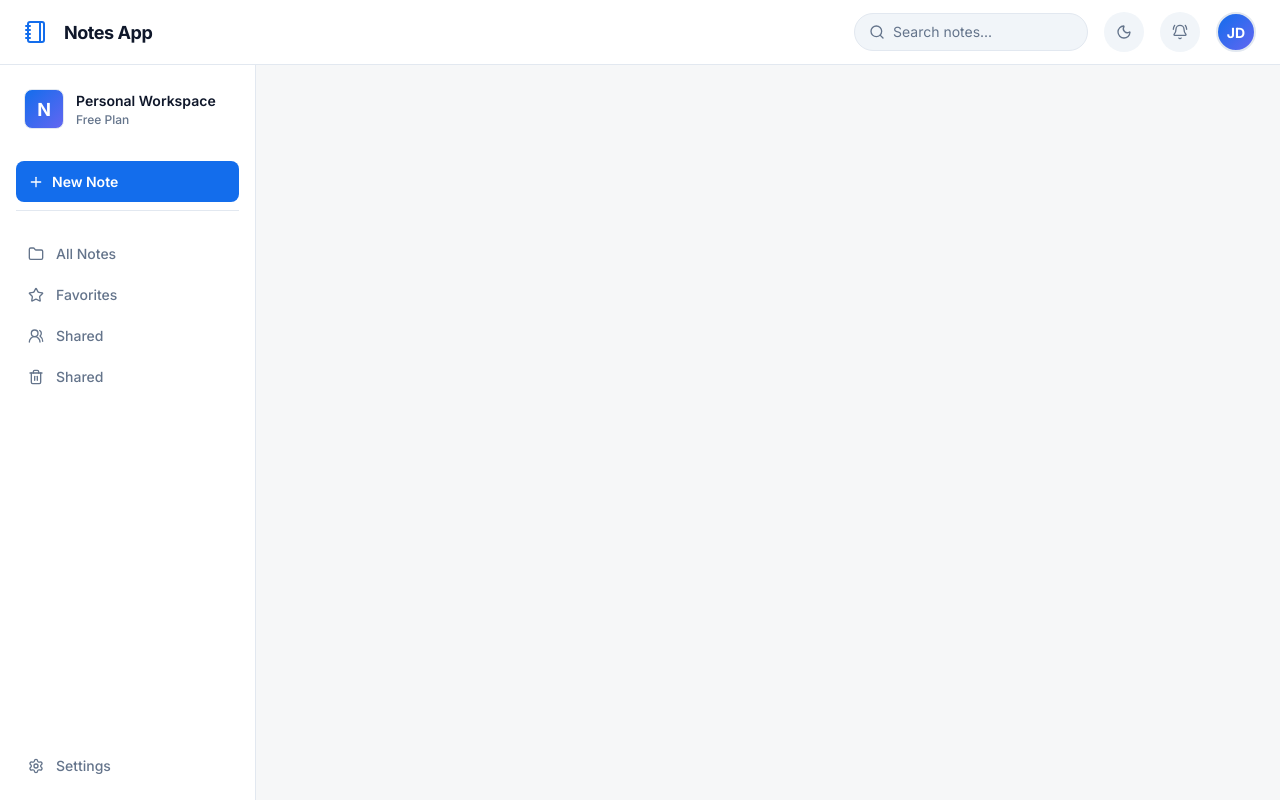
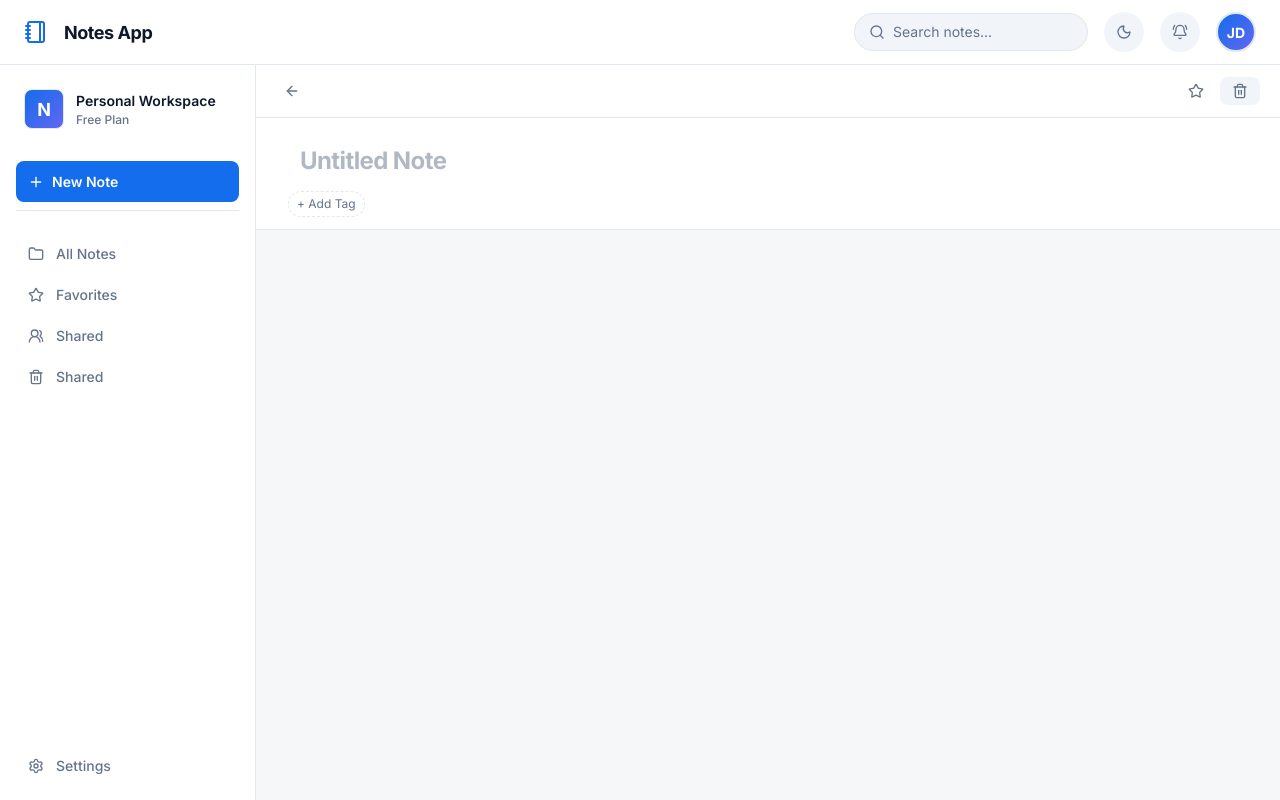
Before and after one commit to Afisphbl/note-app, a React (Create React App) app: page /note/fc45043d-7a7c-48d7-8830-be532e0906df in a window 1280 px wide. Built offline with nearby package versions, Linux system fonts and the light colour scheme.

Commit message:
feat: implement NoteEditor component with toolbar and tag management

```diff
--- a/src/App.jsx
+++ b/src/App.jsx
@@ -1,6 +1,7 @@
 import React from "react";
 import Header from "./components/Header/Header";
 import SideBar from "./components/SideBar/SideBar";
+import NoteEditor from "./components/Note/NoteEditor";
 
 function App() {
   return (
@@ -8,6 +9,7 @@ function App() {
       <Header />
       <main className="app-main">
         <SideBar />
+        <NoteEditor />
       </main>
     </article>
   );
--- a/src/components/Button/Button.jsx
+++ b/src/components/Button/Button.jsx
@@ -3,9 +3,10 @@ export default function Button({
   type = "button",
   onClick,
   className,
+  title = "",
 }) {
   return (
-    <button className={className} onClick={onClick} type={type}>
+    <button className={className} onClick={onClick} type={type} title={title}>
       {children}
     </button>
   );
--- /dev/null
+++ b/src/components/Note/NoteEditor.css
@@ -0,0 +1,291 @@
+.editor {
+  display: flex;
+  flex: 1;
+  flex-direction: column;
+  overflow: hidden;
+  background-color: var(--bg-main);
+  transition: background-color 0.2s;
+}
+
+/* ---- Toolbar ---- */
+.editor__toolbar {
+  display: flex;
+  align-items: center;
+  justify-content: space-between;
+  padding: 0.625rem 1.25rem;
+  border-bottom: 1px solid var(--border-color);
+  background-color: var(--bg-surface);
+  flex-shrink: 0;
+  gap: 0.5rem;
+  flex-wrap: wrap;
+}
+
+.editor__toolbar-left {
+  display: flex;
+  align-items: center;
+  gap: 0.25rem;
+}
+
+.editor__toolbar-right {
+  display: flex;
+  align-items: center;
+  gap: 0.5rem;
+}
+
+.editor__toolbar-btn {
+  display: flex;
+  align-items: center;
+  justify-content: center;
+  width: 32px;
+  height: 32px;
+  border-radius: var(--radius-sm);
+  color: var(--text-muted);
+  transition:
+    background-color 0.15s,
+    color 0.15s;
+}
+
+.editor__toolbar-btn:hover {
+  background-color: var(--hover-bg);
+  color: var(--text-main);
+}
+
+.editor__toolbar-btn.active {
+  background-color: var(--primary-light);
+  color: var(--primary);
+}
+
+.editor__toolbar-sep {
+  width: 1px;
+  height: 24px;
+  background-color: var(--border-color);
+  margin: 0 0.25rem;
+}
+
+.editor__toolbar-label {
+  font-size: 0.8125rem;
+  color: var(--text-muted);
+  font-weight: 500;
+}
+
+.editor__action-btn {
+  display: flex;
+  align-items: center;
+  gap: 0.375rem;
+  padding: 0.375rem 0.75rem;
+  border-radius: var(--radius-md);
+  font-size: 0.8125rem;
+  font-weight: 600;
+  transition:
+    background-color 0.15s,
+    color 0.15s;
+}
+
+.editor__action-btn--primary {
+  background-color: var(--primary);
+  color: white;
+}
+
+.editor__action-btn--primary:hover {
+  background-color: var(--primary-hover);
+}
+
+.editor__action-btn--ghost {
+  background-color: var(--hover-bg);
+  color: var(--text-muted);
+}
+
+.editor__action-btn--ghost:hover {
+  color: var(--text-main);
+  background-color: var(--border-color);
+}
+
+.editor__action-btn--danger:hover {
+  background-color: #fee2e2;
+  color: #dc2626;
+}
+
+/* ---- Meta bar (title, tags) ---- */
+.editor__metabar {
+  padding: 1.25rem 2rem 0.75rem;
+  border-bottom: 1px solid var(--border-color);
+  background-color: var(--bg-surface);
+  flex-shrink: 0;
+}
+
+.editor__title-input {
+  width: 100%;
+  font-size: 1.5rem;
+  font-weight: 700;
+  color: var(--text-main);
+  background: transparent;
+  border: none;
+  outline: none;
+  letter-spacing: -0.025em;
+  margin-bottom: 0.5rem;
+}
+
+.editor__title-input::placeholder {
+  color: var(--text-muted);
+  opacity: 0.5;
+}
+
+.editor__tags-row {
+  display: flex;
+  align-items: center;
+  gap: 0.5rem;
+  flex-wrap: wrap;
+}
+
+.editor__tag-chip {
+  display: flex;
+  align-items: center;
+  gap: 0.25rem;
+  font-size: 0.75rem;
+  padding: 0.2rem 0.5rem;
+  border-radius: var(--radius-full);
+  font-weight: 500;
+  background: var(--primary-light);
+  color: var(--primary);
+}
+
+.editor__tag-chip button {
+  display: flex;
+  align-items: center;
+  padding: 0;
+  opacity: 0.7;
+  transition: opacity 0.15s;
+}
+
+.editor__tag-chip button:hover {
+  opacity: 1;
+}
+
+.editor__add-tag-btn {
+  display: flex;
+  align-items: center;
+  gap: 0.25rem;
+  font-size: 0.75rem;
+  padding: 0.2rem 0.5rem;
+  border-radius: var(--radius-full);
+  color: var(--text-muted);
+  border: 1px dashed var(--border-color);
+  transition:
+    border-color 0.15s,
+    color 0.15s;
+}
+
+.editor__add-tag-btn:hover {
+  color: var(--primary);
+  border-color: var(--primary);
+}
+
+/* ---- Content Area ---- */
+.editor__body {
+  flex: 1;
+  overflow-y: auto;
+  padding: 1.5rem 2rem;
+}
+
+.editor__content {
+  width: 100%;
+  height: 100%;
+  min-height: 300px;
+  background: transparent;
+  border: none;
+  outline: none;
+  resize: none;
+  font-size: 1rem;
+  line-height: 1.75;
+  color: var(--text-main);
+}
+
+.editor__content::placeholder {
+  color: var(--text-muted);
+  opacity: 0.5;
+}
+
+/* ---- Status bar ---- */
+.editor__statusbar {
+  display: flex;
+  align-items: center;
+  justify-content: space-between;
+  padding: 0.5rem 1.25rem;
+  border-top: 1px solid var(--border-color);
+  background-color: var(--bg-surface);
+  font-size: 0.75rem;
+  color: var(--text-muted);
+  flex-shrink: 0;
+}
+
+.editor__statusbar-saved {
+  display: flex;
+  align-items: center;
+  gap: 0.375rem;
+  color: #10b981;
+}
+
+/* ---- Focused writing mode (dark/collapsed) ---- */
+.editor.focused-mode {
+  background-color: var(--bg-main);
+}
+
+.editor.focused-mode .editor__toolbar {
+  background-color: transparent;
+  border-bottom-color: transparent;
+}
+/* ---- Tag Picker ---- */
+.editor__tag-picker-container {
+  position: relative;
+}
+
+.editor__tag-picker {
+  position: absolute;
+  top: 100%;
+  left: 0;
+  z-index: 10;
+  background-color: var(--bg-surface);
+  border: 1px solid var(--border-color);
+  border-radius: var(--radius-md);
+  box-shadow: 0 4px 12px rgba(0, 0, 0, 0.1);
+  padding: 0.5rem;
+  min-width: 150px;
+  margin-top: 0.25rem;
+}
+
+.editor__tag-picker-item {
+  display: flex;
+  align-items: center;
+  gap: 0.5rem;
+  width: 100%;
+  padding: 0.375rem 0.5rem;
+  border-radius: var(--radius-sm);
+  font-size: 0.8125rem;
+  color: var(--text-main);
+  transition: background-color 0.15s;
+}
+
+.editor__tag-picker-item:hover {
+  background-color: var(--hover-bg);
+}
+
+.editor__tag-picker-dot {
+  width: 8px;
+  height: 8px;
+  border-radius: 50%;
+}
+
+.editor__action-btn--restore {
+  background-color: var(--primary-light);
+  color: var(--primary);
+}
+
+.editor__action-btn--restore:hover {
+  background-color: var(--primary);
+  color: white;
+}
+
+.editor__tag-picker-item--manage {
+  color: var(--primary);
+  font-weight: 500;
+}
--- /dev/null
+++ b/src/components/Note/NoteEditor.jsx
@@ -0,0 +1,82 @@
+import React, { useState } from "react";
+import { ArrowLeft, StarIcon, Trash2Icon, SettingsIcon } from "lucide-react";
+import Button from "../Button/Button";
+import Input from "../Input/Input";
+import "./NoteEditor.css";
+
+const sampleTags = [
+  { id: 1, name: "Work", style: { backgroundColor: "blue" } },
+  { id: 2, name: "Personal", style: { backgroundColor: "green" } },
+  { id: 3, name: "Ideas", style: { backgroundColor: "yellow" } },
+];
+
+function NoteEditor() {
+  const [tags, setTags] = useState(sampleTags);
+  const [showTagPicker, setShowTagPicker] = useState(false);
+
+  function toggleTagPicker() {
+    setShowTagPicker((prev) => !prev);
+  }
+  return (
+    <section className="editor">
+      <div className="editor__toolbar">
+        <Button
+          className="editor__toolbar-left editor__toolbar-btn"
+          title="Go back to notes list"
+        >
+          <ArrowLeft size={16} />
+        </Button>
+
+        <div className="editor__toolbar-right">
+          <Button className="editor__toolbar-btn" title="Add to favorites">
+            <StarIcon size={16} />
+          </Button>
+          <Button
+            className="editor__action-btn editor__action-btn--ghost editor__action-btn--danger"
+            title="Delete note"
+          >
+            <Trash2Icon size={16} />
+          </Button>
+        </div>
+      </div>
+
+      <MetaBar
+        tags={tags}
+        isTagPickerVisible={showTagPicker}
+        toggleTagPicker={toggleTagPicker}
+      />
+    </section>
+  );
+}
+
+function MetaBar({ tags, isTagPickerVisible, toggleTagPicker }) {
+  return (
+    <div className="editor__metabar">
+      <Input placeholder="Untitled Note" className="editor__title-input" />
+      <div className="editor__tags-row">
+        <div className="editor__tag-picker-container">
+          <Button className="editor__add-tag-btn" onClick={toggleTagPicker}>
+            + Add Tag
+          </Button>
+
+          {isTagPickerVisible && (
+            <div className="editor__tag-picker">
+              {tags.map((tag) => (
+                <Button key={tag.id} className="editor__tag-picker-item">
+                  <span className="editor__tag-picker-dot" style={tag.style} />
+                  {tag.name}
+                </Button>
+              ))}
+              <Button className="editor__tag-picker-item editor__tag-picker-item--manage">
+                <SettingsIcon size={16} />
+                Manage Tags
+              </Button>
+            </div>
+          )}
+        </div>
+      </div>
+    </div>
+  );
+}
+
+export default NoteEditor;
```
